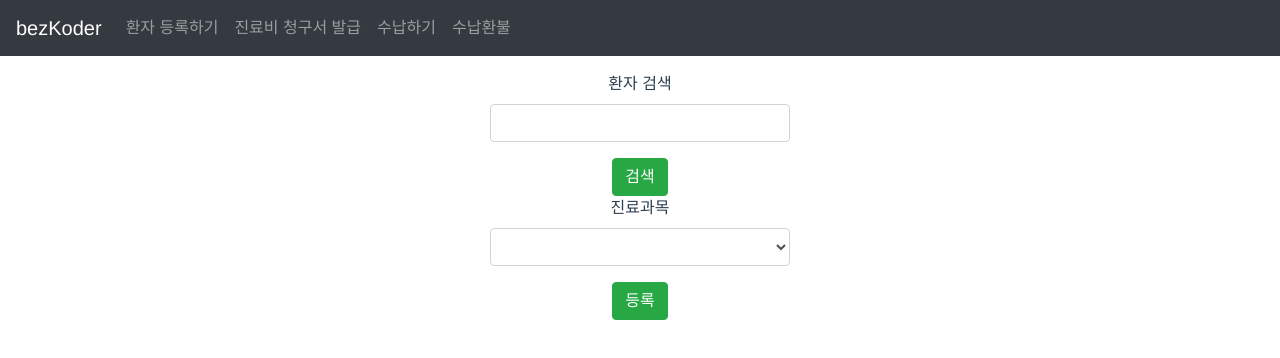
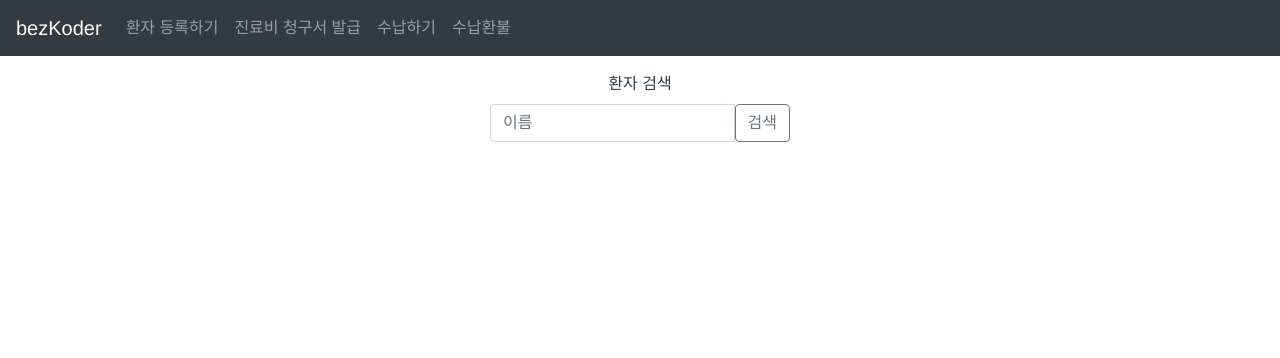
Before and after one commit to lucyyu540/MedicalBillingApp, a Vue app in the folder client/: page /invoice/add in a window 1280 px wide. Shown: the top 358 px of the page. Built offline with nearby package versions, Linux system fonts and the light colour scheme.

Commit message:
searchPerson emit event

```diff
--- a/client/src/components/AddInvoice.vue
+++ b/client/src/components/AddInvoice.vue
@@ -1,19 +1,63 @@
 <template>
     <div>
-        <name-search></name-search>
+        <name-search v-on:select="selectPerson"></name-search>
         <div class="submit-form">
+            <div v-if="person">
             <div v-if="!submitted">
+                <div class="form-check">
+                    <input class="form-check-input"
+                    type="radio"
+                    name="flexRadioDefault"
+                    id="외래"
+                    v-model="invoice.type"
+                    >
+                    <label class="form-check-label" for="외래">외래</label>
+                </div>
+                <div class="form-check">
+                    <input
+                    class="form-check-input"
+                    type="radio"
+                    name="flexRadioDefault"
+                    id="입원"
+                    v-model="invoice.type"
+                    >
+                    <label class="form-check-label" for="입원">입원</label>
+                </div>
                 <div class="form-group">
-                    <label for="type">진료과목</label>
+                    <label for="name">이름</label>
+                    <input
+                    type="text"
+                    class="form-control"
+                    id="name"
+                    required
+                    v-model="invoice.pName"
+                    name="name"
+                    :placeholder="person.name"
+                    disabled
+                    />
+                </div>
+                <div class="form-group">
+                    <label for="department">진료과목</label>
                         <select class="form-control"
-                        id="type"
+                        id="department"
                         required
-                        v-model="invoice.type"
-                        name="type"
+                        v-model="invoice.department"
+                        name="department"
                         >
                             <option value="내분비내과">내분비내과</option>
                             <option value="외과">외과</option>
                         </select>
+                </div>
+                <div class="form-group">
+                    <label for="total">총 진료비</label>
+                    <input
+                    type="text"
+                    class="form-control"
+                    id="total"
+                    required
+                    v-model="invoice.total"
+                    name="name"
+                    />
                 </div>
                 <button @click="saveInvoice" class="btn btn-success">등록</button>
             </div>
@@ -21,12 +65,12 @@
                 <h4>등록 완료했습니다</h4>
                 <button class="btn btn-success" @click="newInvoice">추가 등록</button>
             </div>
+            </div>
         </div>
   </div>
 </template>
 
 <script>
-import personDS from "../service/PersonDataService";
 import invoiceDS from '../service/InvoiceDataService';
 import searchpersoncomp from "./SearchPerson"
 export default {
@@ -44,36 +88,17 @@ export default {
         department: null
       },
       submitted: false,
-      name: null,
-      people: [],
-      currentIndex : -1,
-      personFound : false,
-      currentPerson: null,
       person: null
     };
   },
   methods: {
-    getPeople() {
-        personDS.getPeopleByName(this.name)
-        .then(res => {
-             this.people = res.data;
-        })
-        .catch(e => {
-            console.log(e);
-        })
-    },
-    setPersonActive(p, index) {
-        this.currentPerson = p;
-        this.currentIndex = index;
-    },
-    selectPerson() {
-        this.currentPerson = this.person;
-        this.personFound = true;
+    selectPerson(p) {
+        this.person = p;
     },
     saveInvoice() {
       var data = {
-        pid: this.invoice.pid,
-        pName: this.invoice.pName,
+        pid: this.person.id,
+        pName: this.person.name,
         total: this.invoice.total,
         type: this.invoice.type,
         department: this.invoice.department
@@ -88,12 +113,17 @@ export default {
           console.log(e);
         });
     },
-
     newInvoice() {
       this.submitted = false;
       this.personFound = false;
-      this.invoice = {};
-      this.person = {};
+      this.invoice = {
+            pid: null,
+            pName: null,
+            total: null,
+            type: null,
+            department: null
+      }
+      this.person = null;
     }
   }
 };
--- a/client/src/components/SearchPerson.vue
+++ b/client/src/components/SearchPerson.vue
@@ -1,35 +1,40 @@
 <template>
-  <div class="submit-form">
-    <div class="form-group">
-        <label for="name">환자 검색</label>
-        <input
-          type="text"
+  <div>
+    <label for="searchName">환자 검색</label>
+    <div class="input-group mb-3 submit-form">
+        <input type="text"
             class="form-control"
-          id="name"
+            placeholder="이름"
+            id="searchName"
             required
-          v-model="name"
-          name="name"
-        />
+            v-model="searchName"
+            v-on:keyup="enterGetPeople"
+            name="searchName"
+        >
+        <button
+        @click="getPeople"
+        class="btn btn-outline-secondary"
+        type="button" >검색</button>
     </div>
-    <button @click="getPeople" class="btn btn-success">검색</button>
+    <div class="row">
         <div class="col-md-6">
         <ul class="list-group">
             <li class="list-group-item"
             :class="{ active: index == currentIndex }"
             v-for="(p, index) in people"
             :key="index"
-          @click="setPersonActive(p, index)"
+            @click="setPersonActive(index)"
             >
             {{ p.name }}
             </li>
         </ul>
-        <div v-if="people.length>0"><button class="m-3 btn btn-sm btn-success" @click="selectPerson">선택</button></div>
         </div>
         <div class="col-md-6">
-      <div v-if="currentPerson">
-        <div><label><strong>아름:</strong></label> {{ currentPerson.name }}</div>
-        <div><label><strong>성별:</strong></label> {{ currentPerson.sex }}</div>
-        <div><label><strong>생년월일:</strong></label> {{ currentPerson.dob }}</div>
+            <div v-if="currentIndex>-1">
+                <div><label><strong>아름:</strong></label> {{ people[currentIndex].name }}</div>
+                <div><label><strong>성별:</strong></label> {{ people[currentIndex].sex }}</div>
+                <div><label><strong>생년월일:</strong></label> {{ people[currentIndex].dob }}</div>
+            </div>
         </div>
     </div>
   </div>
@@ -44,28 +49,39 @@ export default {
       searchName: null,
       people: [],
       currentIndex : -1,
-      currentPerson: null,
       selectedPerson: null
     };
   },
   methods: {
-    getPeople() {
-        personDS.getPeopleByName(this.name)
+    enterGetPeople: function(e) {
+      if (e.keyCode === 13 && this.searchName) {
+          this.currentIndex = -1;
+          personDS.getPeopleByName(this.searchName)
                 .then(res => {
                     this.people = res.data;
                 })
                 .catch(e => {
                     console.log(e);
                 })
+      }
     },
-    setPersonActive(p, index) {
-        this.currentPerson = p;
+    getPeople() {
+        if(this.searchName) {
+            this.currentIndex = -1;
+             personDS.getPeopleByName(this.searchName)
+                .then(res => {
+                    this.people = res.data;
+                })
+                .catch(e => {
+                    console.log(e);
+                })
+        }
+    },
+    setPersonActive(index) {
         this.currentIndex = index;
-    },
-    selectPerson() {
-        this.currentPerson = this.person;
-        this.personFound = true;
-    },
+        this.selectedPerson = this.people[this.currentIndex];
+        this.$emit('select', this.selectedPerson);
+    }
   }
 };
 </script>
--- a/client/src/router.js
+++ b/client/src/router.js
@@ -24,6 +24,11 @@ export default new Router ({
             path: "/receipt",
             name: "receipt",
             component: () => import("./components/Receipt")
+        },
+        {
+            path: "/search-person",
+            name: "search-person",
+            component: () => import("./components/SearchPerson")
         }
 
     ]
```
Lines whose indentation alone changed are shown as unchanged.
